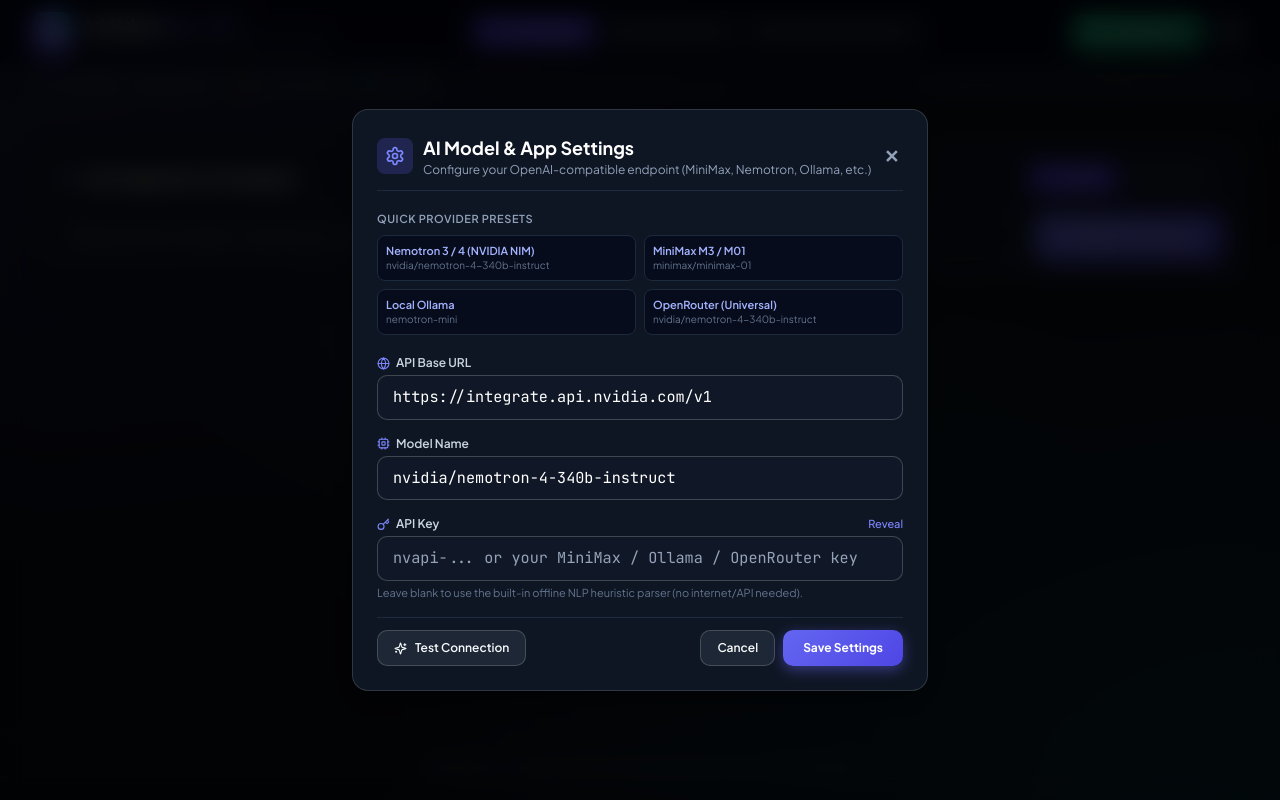
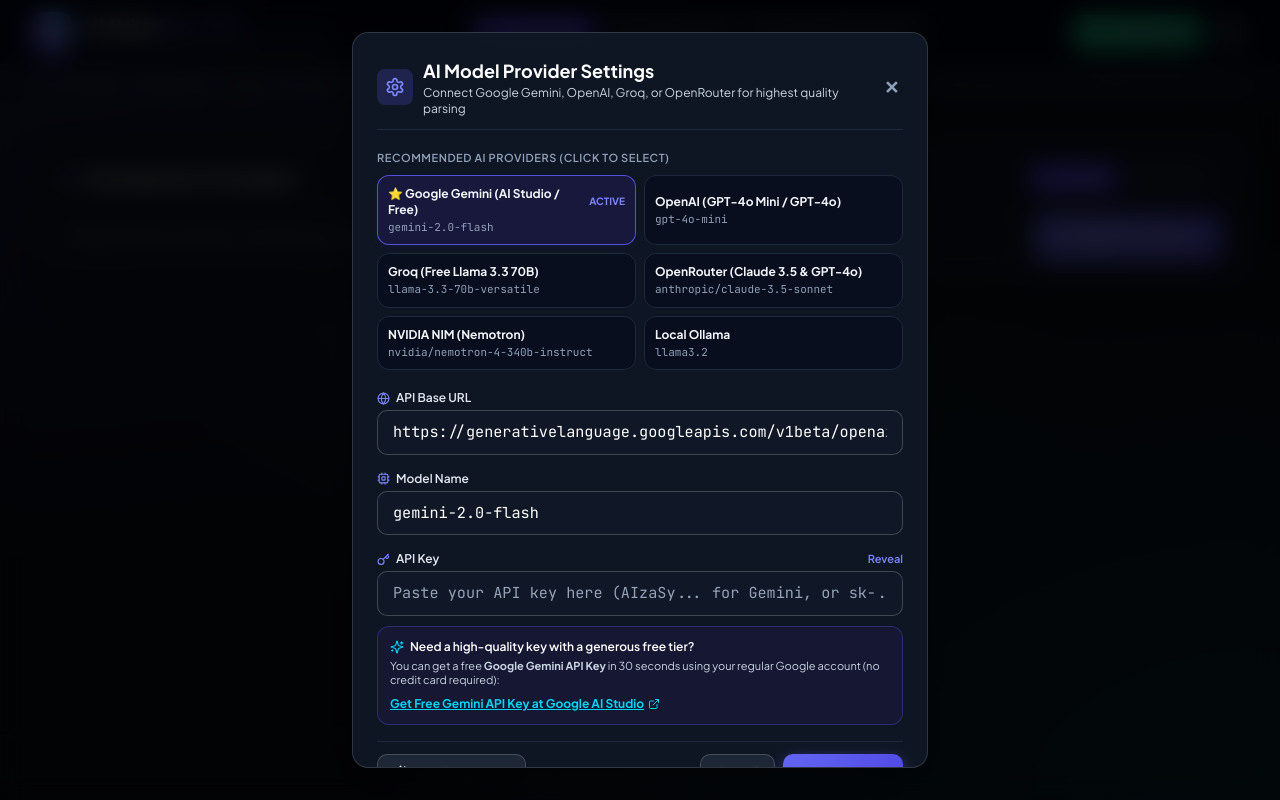
Before and after one commit to souravC01/JobHelperGuru, a React (Vite) app in the folder frontend/: page / in a window 1280 px wide. Both pictures are taken after a click on the button "AI & API Settings". Built offline with nearby package versions, Linux system fonts and the light colour scheme; no server answers.

Commit message:
feat(settings): add Google Gemini and OpenAI 1-click presets

```diff
--- a/frontend/src/components/SettingsModal.jsx
+++ b/frontend/src/components/SettingsModal.jsx
@@ -1,34 +1,56 @@
 import React, { useState, useEffect } from 'react';
-import { Settings as SettingsIcon, Key, Globe, Cpu, Check, AlertCircle, Loader2, Sparkles } from 'lucide-react';
+import { Settings as SettingsIcon, Key, Globe, Cpu, Check, AlertCircle, Loader2, Sparkles, ExternalLink } from 'lucide-react';
 import { getSettings, updateSettings, testAISettings } from '../api/client';
 
 const PRESETS = [
   {
-    name: 'Nemotron 3 / 4 (NVIDIA NIM)',
+    name: '⭐ Google Gemini (AI Studio / Free)',
+    url: 'https://generativelanguage.googleapis.com/v1beta/openai/',
+    model: 'gemini-2.0-flash',
+    keyHelp: 'Get free key from aistudio.google.com with your Google account',
+    link: 'https://aistudio.google.com/app/apikey',
+  },
+  {
+    name: 'OpenAI (GPT-4o Mini / GPT-4o)',
+    url: 'https://api.openai.com/v1',
+    model: 'gpt-4o-mini',
+    keyHelp: 'Get key from platform.openai.com',
+    link: 'https://platform.openai.com/api-keys',
+  },
+  {
+    name: 'Groq (Free Llama 3.3 70B)',
+    url: 'https://api.groq.com/openai/v1',
+    model: 'llama-3.3-70b-versatile',
+    keyHelp: 'Free high-speed key from console.groq.com',
+    link: 'https://console.groq.com/keys',
+  },
+  {
+    name: 'OpenRouter (Claude 3.5 & GPT-4o)',
+    url: 'https://openrouter.ai/api/v1',
+    model: 'anthropic/claude-3.5-sonnet',
+    keyHelp: 'Get key from openrouter.ai',
+    link: 'https://openrouter.ai/keys',
+  },
+  {
+    name: 'NVIDIA NIM (Nemotron)',
     url: 'https://integrate.api.nvidia.com/v1',
     model: 'nvidia/nemotron-4-340b-instruct',
-  },
-  {
-    name: 'MiniMax M3 / M01',
-    url: 'https://api.minimax.chat/v1',
-    model: 'minimax/minimax-01',
+    keyHelp: 'Free credits at build.nvidia.com',
+    link: 'https://build.nvidia.com',
   },
   {
     name: 'Local Ollama',
     url: 'http://localhost:11434/v1',
-    model: 'nemotron-mini',
-  },
-  {
-    name: 'OpenRouter (Universal)',
-    url: 'https://openrouter.ai/api/v1',
-    model: 'nvidia/nemotron-4-340b-instruct',
+    model: 'llama3.2',
+    keyHelp: 'Runs locally on your machine via Ollama',
+    link: 'https://ollama.com',
   },
 ];
 
 export default function SettingsModal({ isOpen, onClose }) {
-  const [baseUrl, setBaseUrl] = useState('https://integrate.api.nvidia.com/v1');
+  const [baseUrl, setBaseUrl] = useState('https://generativelanguage.googleapis.com/v1beta/openai/');
   const [apiKey, setApiKey] = useState('');
-  const [modelName, setModelName] = useState('nvidia/nemotron-4-340b-instruct');
+  const [modelName, setModelName] = useState('gemini-2.0-flash');
   const [defaultFollowUpDays, setDefaultFollowUpDays] = useState(7);
   const [showKey, setShowKey] = useState(false);
   const [saving, setSaving] = useState(false);
@@ -45,9 +67,9 @@
   const loadCurrentSettings = async () => {
     try {
       const data = await getSettings();
-      setBaseUrl(data.api_base_url || 'https://integrate.api.nvidia.com/v1');
-      setApiKey(data.api_key || '');
-      setModelName(data.model_name || 'nvidia/nemotron-4-340b-instruct');
+      if (data.api_base_url) setBaseUrl(data.api_base_url);
+      if (data.api_key) setApiKey(data.api_key);
+      if (data.model_name) setModelName(data.model_name);
       setDefaultFollowUpDays(data.default_follow_up_days || 7);
       setTestResult(null);
     } catch (err) {
@@ -103,7 +125,7 @@
 
   return (
     <div className="fixed inset-0 z-50 bg-black/80 backdrop-blur-md flex items-center justify-center p-4 overflow-y-auto">
-      <div className="glass-panel bg-slate-900 border border-slate-700 w-full max-w-xl my-8 p-6 rounded-2xl space-y-5 animate-fade-in shadow-2xl">
+      <div className="glass-panel bg-slate-900 border border-slate-700 w-full max-w-xl my-8 p-6 rounded-2xl space-y-5 animate-fade-in shadow-2xl max-h-[92vh] overflow-y-auto">
         {/* Header */}
         <div className="flex items-center justify-between pb-3 border-b border-slate-800">
           <div className="flex items-center gap-2.5">
@@ -111,9 +133,9 @@
               <SettingsIcon size={20} />
             </div>
             <div>
-              <h3 className="text-lg font-bold text-white">AI Model & App Settings</h3>
-              <p className="text-xs text-slate-400">
-                Configure your OpenAI-compatible endpoint (MiniMax, Nemotron, Ollama, etc.)
+              <h3 className="text-lg font-bold text-white">AI Model Provider Settings</h3>
+              <p className="text-xs text-slate-300">
+                Connect Google Gemini, OpenAI, Groq, or OpenRouter for highest quality parsing
               </p>
             </div>
           </div>
@@ -128,18 +150,27 @@
         {/* Presets */}
         <div>
           <label className="block text-[11px] font-semibold text-slate-400 uppercase tracking-wider mb-2">
-            Quick Provider Presets
+            Recommended AI Providers (Click to Select)
           </label>
-          <div className="grid grid-cols-2 gap-2">
+          <div className="grid grid-cols-1 sm:grid-cols-2 gap-2">
             {PRESETS.map((preset, idx) => (
               <button
                 key={idx}
                 type="button"
                 onClick={() => applyPreset(preset)}
-                className="text-left p-2 rounded-lg bg-slate-950/60 hover:bg-slate-800 border border-slate-800 hover:border-slate-700 text-xs text-slate-300 transition-colors"
+                className={`text-left p-2.5 rounded-xl border transition-all text-xs ${
+                  baseUrl === preset.url && modelName === preset.model
+                    ? 'bg-indigo-950/60 border-indigo-500/80 shadow-md shadow-indigo-950/30'
+                    : 'bg-slate-950/50 hover:bg-slate-800/80 border-slate-800 hover:border-slate-700'
+                }`}
               >
-                <div className="font-semibold text-indigo-300 text-[11px]">{preset.name}</div>
-                <div className="text-[10px] text-slate-500 truncate">{preset.model}</div>
+                <div className="font-bold text-slate-100 flex items-center justify-between">
+                  <span>{preset.name}</span>
+                  {baseUrl === preset.url && modelName === preset.model && (
+                    <span className="text-[10px] text-indigo-400 font-bold uppercase">Active</span>
+                  )}
+                </div>
+                <div className="text-[11px] font-mono text-slate-400 truncate mt-0.5">{preset.model}</div>
               </button>
             ))}
           </div>
@@ -149,7 +180,7 @@
         <form onSubmit={handleSave} className="space-y-4">
           {/* Base URL */}
           <div>
-            <label className="block text-xs font-semibold text-slate-300 mb-1 flex items-center gap-1.5">
+            <label className="block text-xs font-semibold text-slate-200 mb-1 flex items-center gap-1.5">
               <Globe size={13} className="text-indigo-400" />
               <span>API Base URL</span>
             </label>
@@ -157,7 +188,7 @@
               type="text"
               value={baseUrl}
               onChange={(e) => setBaseUrl(e.target.value)}
-              placeholder="e.g. https://integrate.api.nvidia.com/v1"
+              placeholder="e.g. https://generativelanguage.googleapis.com/v1beta/openai/"
               className="input-field font-mono text-xs"
               required
             />
@@ -165,7 +196,7 @@
 
           {/* Model Name */}
           <div>
-            <label className="block text-xs font-semibold text-slate-300 mb-1 flex items-center gap-1.5">
+            <label className="block text-xs font-semibold text-slate-200 mb-1 flex items-center gap-1.5">
               <Cpu size={13} className="text-indigo-400" />
               <span>Model Name</span>
             </label>
@@ -173,7 +204,7 @@
               type="text"
               value={modelName}
               onChange={(e) => setModelName(e.target.value)}
-              placeholder="e.g. nvidia/nemotron-4-340b-instruct or minimax/minimax-01"
+              placeholder="e.g. gemini-2.0-flash, gpt-4o-mini, or anthropic/claude-3.5-sonnet"
               className="input-field font-mono text-xs"
               required
             />
@@ -182,14 +213,14 @@
           {/* API Key */}
           <div>
             <div className="flex items-center justify-between mb-1">
-              <label className="text-xs font-semibold text-slate-300 flex items-center gap-1.5">
+              <label className="text-xs font-semibold text-slate-200 flex items-center gap-1.5">
                 <Key size={13} className="text-indigo-400" />
                 <span>API Key</span>
               </label>
               <button
                 type="button"
                 onClick={() => setShowKey(!showKey)}
-                className="text-[11px] text-indigo-400 hover:text-indigo-300 font-medium"
+                className="text-[11px] text-indigo-400 hover:text-indigo-300 font-semibold"
               >
                 {showKey ? 'Hide' : 'Reveal'}
               </button>
@@ -198,12 +229,29 @@
               type={showKey ? 'text' : 'password'}
               value={apiKey}
               onChange={(e) => setApiKey(e.target.value)}
-              placeholder="nvapi-... or your MiniMax / Ollama / OpenRouter key"
+              placeholder="Paste your API key here (AIzaSy... for Gemini, or sk-...)"
               className="input-field font-mono text-xs"
             />
-            <p className="text-[11px] text-slate-500 mt-1">
-              Leave blank to use the built-in offline NLP heuristic parser (no internet/API needed).
-            </p>
+
+            {/* Quick Link to Google AI Studio Key */}
+            <div className="mt-2.5 p-3 rounded-xl bg-indigo-950/40 border border-indigo-500/30 text-xs text-indigo-200 space-y-1">
+              <div className="font-semibold text-white flex items-center gap-1.5">
+                <Sparkles size={14} className="text-cyan-400" />
+                <span>Need a high-quality key with a generous free tier?</span>
+              </div>
+              <p className="text-[11px] text-slate-300">
+                You can get a free <strong>Google Gemini API Key</strong> in 30 seconds using your regular Google account (no credit card required):
+              </p>
+              <a
+                href="https://aistudio.google.com/app/apikey"
+                target="_blank"
+                rel="noopener noreferrer"
+                className="inline-flex items-center gap-1 text-cyan-400 hover:text-cyan-300 font-bold text-xs underline mt-1"
+              >
+                <span>Get Free Gemini API Key at Google AI Studio</span>
+                <ExternalLink size={12} />
+              </a>
+            </div>
           </div>
 
           {/* Test connection result */}
```
